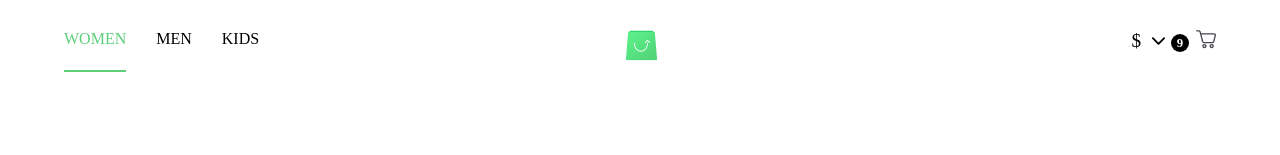
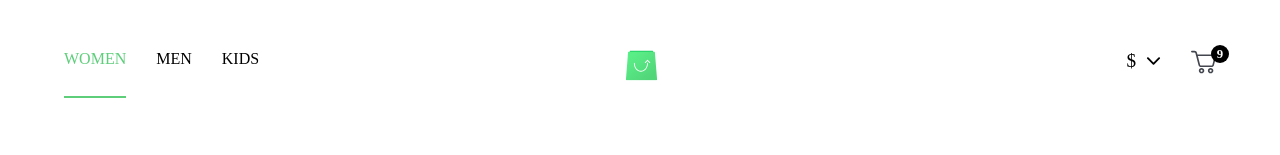
Before and after one commit to HENRYKC24/ecommerce-scand, a React (Create React App) app: page / in a window 1280 px wide. Shown: the top 155 px of the page. Built offline with nearby package versions, Linux system fonts and the light colour scheme.

Commit message:
Add some other styling to navbar

```diff
--- a/src/components/header.module.css
+++ b/src/components/header.module.css
@@ -1,13 +1,18 @@
 .navBar {
+  padding-top: 20px;
   width: 90%;
   display: flex;
   flex-direction: row;
   margin: auto;
   justify-content: space-between;
   margin-top: 30px;
+  background-color: #fff;
 }
 
-/* navBar, navList, navItem, logo, currency, catCurrency, */
+.header {
+  position: sticky;
+  top: -2px;
+}
 
 .navList {
   list-style-type: none;
@@ -60,11 +65,12 @@
   width: 114px;
   box-shadow: 1px 1px 5px 2px rgb(230, 224, 224);
   text-align: center;
+  z-index: 10;
 }
 
 .currencyList button {
   display: block;
-  margin: 2px auto 0;
+  margin: 0 auto;
   cursor: pointer;
   height: 50px;
   width: 100%;
@@ -89,16 +95,21 @@
   cursor: pointer;
 }
 
-.catStyle {
+.cartStyle {
   width: 25px;
   height: 25px;
+  cursor: pointer;
+}
+
+.catWrapper {
+  cursor: pointer;
 }
 
 .numOfItemsInCat {
   display: inline-block;
   position: relative;
-  top: -20px;
-  right: 15px;
+  top: -35px;
+  right: -30px;
   min-width: 18px;
   height: 18px;
   line-height: 1.5;
```
